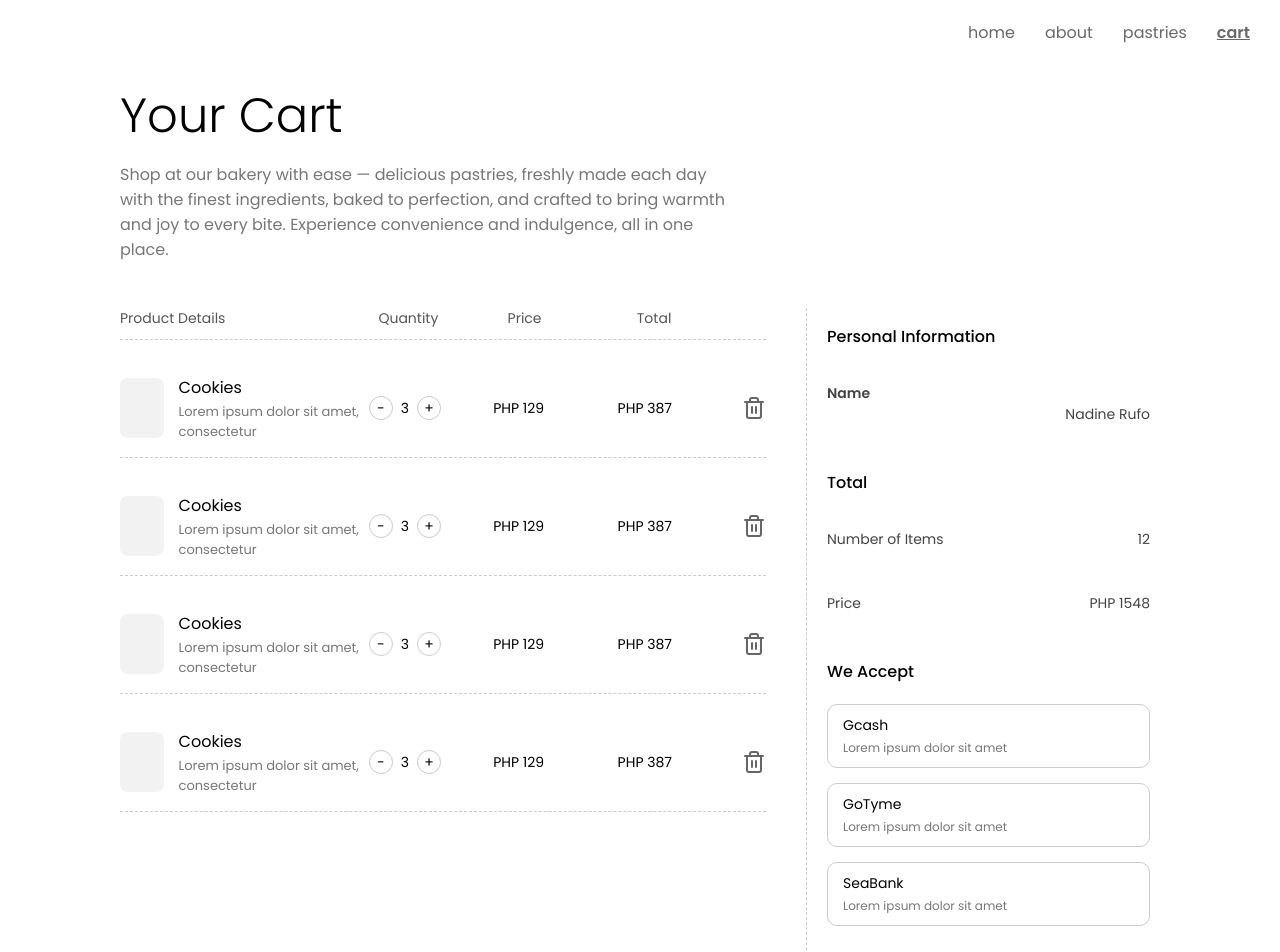
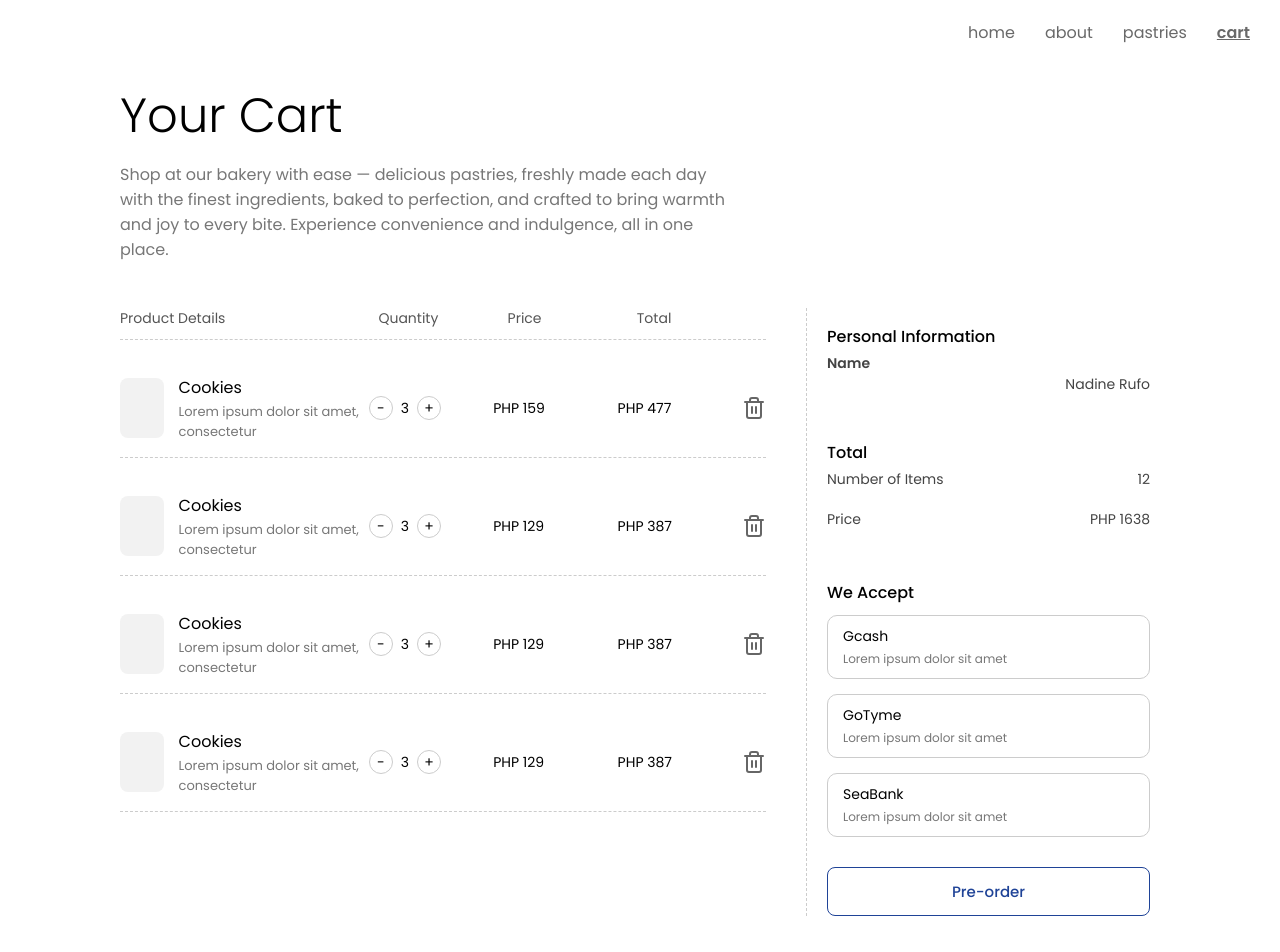
Before and after one commit to marianadine/maisonsucre, a React (Create React App) app: page /cart in a window 1280 px wide. Shown: the top 952 px of the page. Built offline with nearby package versions, Linux system fonts and the light colour scheme.

Commit message:
cart and home updates

```diff
--- a/src/components/Cart.jsx
+++ b/src/components/Cart.jsx
@@ -5,7 +5,7 @@ import { Trash2 } from "lucide-react"
 
 const Cart = () => {
   const cartItems = [
-    { name: "Cookies", desc: "Lorem ipsum dolor sit amet, consectetur", price: 129, qty: 3 },
+    { name: "Cookies", desc: "Lorem ipsum dolor sit amet, consectetur", price: 159, qty: 3 },
     { name: "Cookies", desc: "Lorem ipsum dolor sit amet, consectetur", price: 129, qty: 3 },
     { name: "Cookies", desc: "Lorem ipsum dolor sit amet, consectetur", price: 129, qty: 3 },
     { name: "Cookies", desc: "Lorem ipsum dolor sit amet, consectetur", price: 129, qty: 3 },
@@ -62,15 +62,15 @@ const Cart = () => {
             <p><strong>Name</strong><br /> Nadine Rufo</p>
 
             <h3>Total</h3>
-            <p>Number of Items <span>{totalItems}</span></p>
+            <p style={{ marginBottom: '-10px' }}>Number of Items <span>{totalItems}</span></p>
             <p>Price <span>PHP {totalPrice}</span></p>
 
-            <h3>We Accept</h3>
+            <h4>We Accept</h4>
             <div className="payment-method">Gcash <p>Lorem ipsum dolor sit amet</p></div>
             <div className="payment-method">GoTyme <p>Lorem ipsum dolor sit amet</p></div>
             <div className="payment-method">SeaBank <p>Lorem ipsum dolor sit amet</p></div>
 
-            <button className="preorder-btn">Pre-order</button>
+            <button className="cartpreorder-btn">Pre-order</button>
           </div>
         </div>
       </section>
--- a/src/styles/Cart.css
+++ b/src/styles/Cart.css
@@ -130,7 +130,13 @@
 .cart-summary h3 {
     font-size: 16px;
     font-weight: 500;
-    margin-bottom: 5px;
+    margin-bottom: -25px;
+}
+
+.cart-summary h4 {
+    font-size: 16px;
+    font-weight: 500;
+    margin-bottom: -5px;
 }
 
 .cart-summary p {
@@ -164,7 +170,7 @@
     color: #777;
 }
 
-.preorder-btn {
+.cartpreorder-btn {
     margin-top: 15px;
     padding: 12px;
     width: 100%;
@@ -178,7 +184,7 @@
     transition: all 0.3s ease;
 }
 
-.preorder-btn:hover {
+.cartpreorder-btn:hover {
     background: #1f4397;
     color: white;
 }
```
